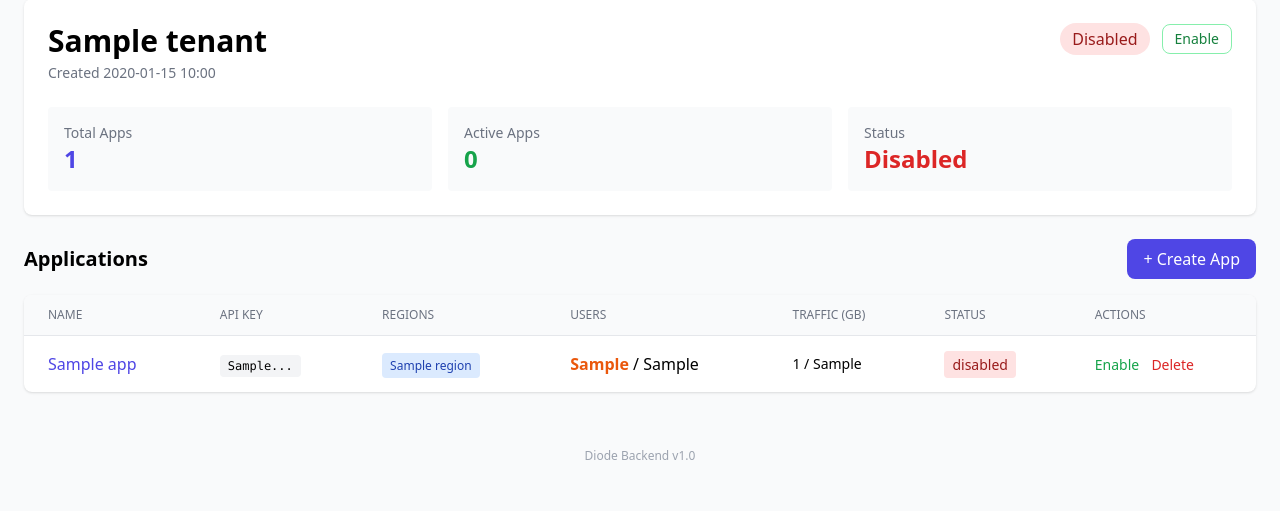
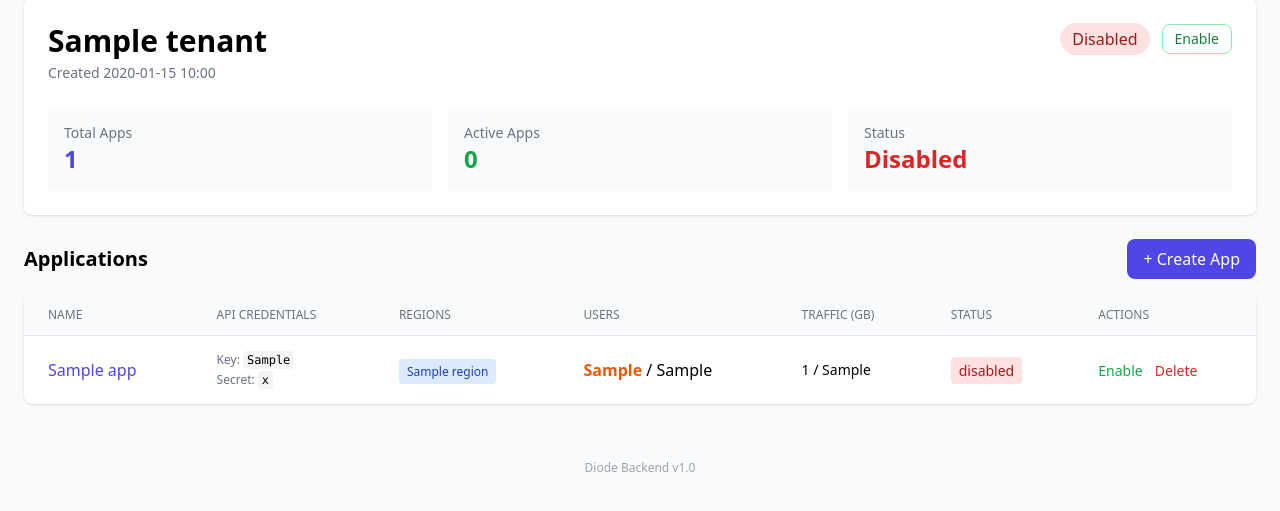
Before and after one commit to fuhuichen/diode_backend, a FastAPI app: template app/templates/tenant_detail.html in a window 1280 px wide. Shown: the part 145-656 px from the top of the page. Run offline with FastAPI, Linux system fonts and the light colour scheme; the template is opened without the code that fills it: most values are stand-ins (such as "Sample title", 1, 10 or a date in 2020); some libraries are stand-ins or nearby versions.

Commit message:
Store and expose api_secret_plain, set cookie httponly=false for JS access
- Add api_secret_plain column to Application model to store plaintext secret
  alongside the hashed version, enabling display in admin UI
- Return api_secret in AppResponse schema and admin API endpoints
- Show API credentials (key + secret) in tenant and app detail templates
- Improve create-app modal with better credential display and done button
- Set admin_token cookie httponly=False so frontend JS can read it
- Exclude infra/node_modules and infra/cdk.out from deploy rsync
- Update production admin password

Co-Authored-By: Claude Opus 4.6 <noreply@anthropic.com>

```diff
--- a/app/api/admin.py
+++ b/app/api/admin.py
@@ -223,6 +223,7 @@ async def list_apps(db: AsyncSession = Depends(get_db)):
             tenant_id=d["app"].tenant_id,
             tenant_name=d["tenant_name"],
             api_key=d["app"].api_key,
+            api_secret=d["app"].api_secret_plain,
             max_concurrent=d["app"].max_concurrent,
             usage_limit=d["app"].usage_limit,
             usage_count=d["app"].usage_count,
@@ -248,6 +249,7 @@ async def get_application(app_id: uuid.UUID, db: AsyncSession = Depends(get_db))
         tenant_id=app.tenant_id,
         tenant_name=tenant.name if tenant else "",
         api_key=app.api_key,
+        api_secret=app.api_secret_plain,
         max_concurrent=app.max_concurrent,
         usage_limit=app.usage_limit,
         usage_count=app.usage_count,
@@ -272,6 +274,7 @@ async def update_application(app_id: uuid.UUID, req: AppUpdateRequest, db: Async
         tenant_id=app.tenant_id,
         tenant_name=tenant.name if tenant else "",
         api_key=app.api_key,
+        api_secret=app.api_secret_plain,
         max_concurrent=app.max_concurrent,
         usage_limit=app.usage_limit,
         usage_count=app.usage_count,
--- a/app/main.py
+++ b/app/main.py
@@ -93,7 +93,7 @@ async def web_login_post(request: Request, username: str = Form(...), password:
         return templates.TemplateResponse("login.html", {"request": request, "error": "Invalid credentials"})
     token = create_jwt_token({"sub": username, "role": "admin"})
     response = RedirectResponse(url=_prefix(request, "/dashboard"), status_code=303)
-    response.set_cookie("admin_token", token, httponly=True, max_age=86400, path=request.scope.get("root_path", "") or "/")
+    response.set_cookie("admin_token", token, httponly=False, max_age=86400, path=request.scope.get("root_path", "") or "/")
     return response
 
 
--- a/app/models/application.py
+++ b/app/models/application.py
@@ -14,7 +14,8 @@ class Application(Base):
     tenant_id: Mapped[uuid.UUID] = mapped_column(ForeignKey("tenants.id", ondelete="CASCADE"), nullable=False)
     name: Mapped[str] = mapped_column(String(100), nullable=False)
     api_key: Mapped[str] = mapped_column(String(64), unique=True, nullable=False)
-    api_secret: Mapped[str] = mapped_column(String(128), nullable=False)  # bcrypt hash
+    api_secret: Mapped[str] = mapped_column(String(128), nullable=False)  # SHA256 hash
+    api_secret_plain: Mapped[str] = mapped_column(String(128), nullable=False, default="")
     max_concurrent: Mapped[int] = mapped_column(Integer, default=10)
     usage_limit: Mapped[int] = mapped_column(BigInteger, default=5)
     usage_count: Mapped[int] = mapped_column(BigInteger, default=0)
--- a/app/schemas/application.py
+++ b/app/schemas/application.py
@@ -37,6 +37,7 @@ class AppResponse(BaseModel):
     tenant_id: uuid.UUID
     tenant_name: str = ""
     api_key: str
+    api_secret: str = ""
     max_concurrent: int
     usage_limit: int
     usage_count: int
--- a/app/services/app_service.py
+++ b/app/services/app_service.py
@@ -23,6 +23,7 @@ async def create_app(
         name=name,
         api_key=api_key,
         api_secret=api_secret_hash,
+        api_secret_plain=api_secret_plain,
         max_concurrent=max_concurrent,
         usage_limit=usage_limit,
     )
--- a/app/templates/tenant_detail.html
+++ b/app/templates/tenant_detail.html
@@ -54,7 +54,7 @@
         <thead class="bg-gray-50">
             <tr>
                 <th class="px-6 py-3 text-left text-xs font-medium text-gray-500 uppercase">Name</th>
-                <th class="px-6 py-3 text-left text-xs font-medium text-gray-500 uppercase">API Key</th>
+                <th class="px-6 py-3 text-left text-xs font-medium text-gray-500 uppercase">API Credentials</th>
                 <th class="px-6 py-3 text-left text-xs font-medium text-gray-500 uppercase">Regions</th>
                 <th class="px-6 py-3 text-left text-xs font-medium text-gray-500 uppercase">Users</th>
                 <th class="px-6 py-3 text-left text-xs font-medium text-gray-500 uppercase">Traffic (GB)</th>
@@ -68,8 +68,9 @@
                 <td class="px-6 py-4 whitespace-nowrap font-medium">
                     <a href="{{ request.scope.get('root_path', '') }}/apps/{{ d.app.id }}" class="text-indigo-600 hover:text-indigo-800">{{ d.app.name }}</a>
                 </td>
-                <td class="px-6 py-4 whitespace-nowrap">
-                    <code class="bg-gray-100 px-2 py-1 rounded text-xs">{{ d.app.api_key[:20] }}...</code>
+                <td class="px-6 py-4">
+                    <div class="text-xs"><span class="text-gray-500">Key:</span> <code class="bg-gray-100 px-1 py-0.5 rounded break-all">{{ d.app.api_key }}</code></div>
+                    <div class="text-xs mt-1"><span class="text-gray-500">Secret:</span> <code class="bg-gray-100 px-1 py-0.5 rounded break-all">{{ d.app.api_secret_plain }}</code></div>
                 </td>
                 <td class="px-6 py-4 whitespace-nowrap">
                     {% for r in d.regions %}
@@ -141,15 +142,31 @@
                        class="w-full px-3 py-2 border rounded-lg focus:outline-none focus:ring-2 focus:ring-indigo-500 mt-2">
                 {% endif %}
             </div>
-            <div id="secretResult" class="hidden mb-4 p-3 bg-green-50 border border-green-200 rounded">
-                <p class="text-sm font-bold text-green-800 mb-1">API Credentials (save these!):</p>
-                <p class="text-xs"><strong>Key:</strong> <code id="keyValue" class="break-all"></code></p>
-                <p class="text-xs"><strong>Secret:</strong> <code id="secretValue" class="break-all"></code></p>
+            <div id="secretResult" class="hidden mb-4 p-4 bg-green-50 border border-green-200 rounded-lg">
+                <p class="text-sm font-bold text-green-800 mb-2">App created!</p>
+                <div class="space-y-2">
+                    <div>
+                        <label class="text-xs font-semibold text-green-700">API Key</label>
+                        <div class="bg-white border border-green-300 rounded px-3 py-2 mt-0.5">
+                            <code id="keyValue" class="text-sm break-all select-all"></code>
+                        </div>
+                    </div>
+                    <div>
+                        <label class="text-xs font-semibold text-green-700">API Secret</label>
+                        <div class="bg-white border border-green-300 rounded px-3 py-2 mt-0.5">
+                            <code id="secretValue" class="text-sm break-all select-all"></code>
+                        </div>
+                    </div>
+                </div>
             </div>
-            <div class="flex justify-end space-x-3">
+            <div id="formButtons" class="flex justify-end space-x-3">
                 <button type="button" onclick="document.getElementById('createAppModal').classList.add('hidden')"
                         class="px-4 py-2 border rounded-lg hover:bg-gray-50">Cancel</button>
                 <button type="submit" class="px-4 py-2 bg-indigo-600 text-white rounded-lg hover:bg-indigo-700">Create</button>
+            </div>
+            <div id="doneButtons" class="hidden flex justify-end">
+                <button type="button" onclick="location.reload()"
+                        class="px-4 py-2 bg-green-600 text-white rounded-lg hover:bg-green-700">Done</button>
             </div>
         </form>
     </div>
@@ -223,6 +240,8 @@ document.getElementById('createAppForm').addEventListener('submit', async (e) =>
         document.getElementById('secretResult').classList.remove('hidden');
         document.getElementById('keyValue').textContent = data.api_key;
         document.getElementById('secretValue').textContent = data.api_secret;
+        document.getElementById('formButtons').classList.add('hidden');
+        document.getElementById('doneButtons').classList.remove('hidden');
     } else {
         const err = await res.json();
         alert(err.detail || 'Failed to create app');
```
Also changed, not shown: app/templates/app_detail.html (+4 -3 lines), 2 other files.
